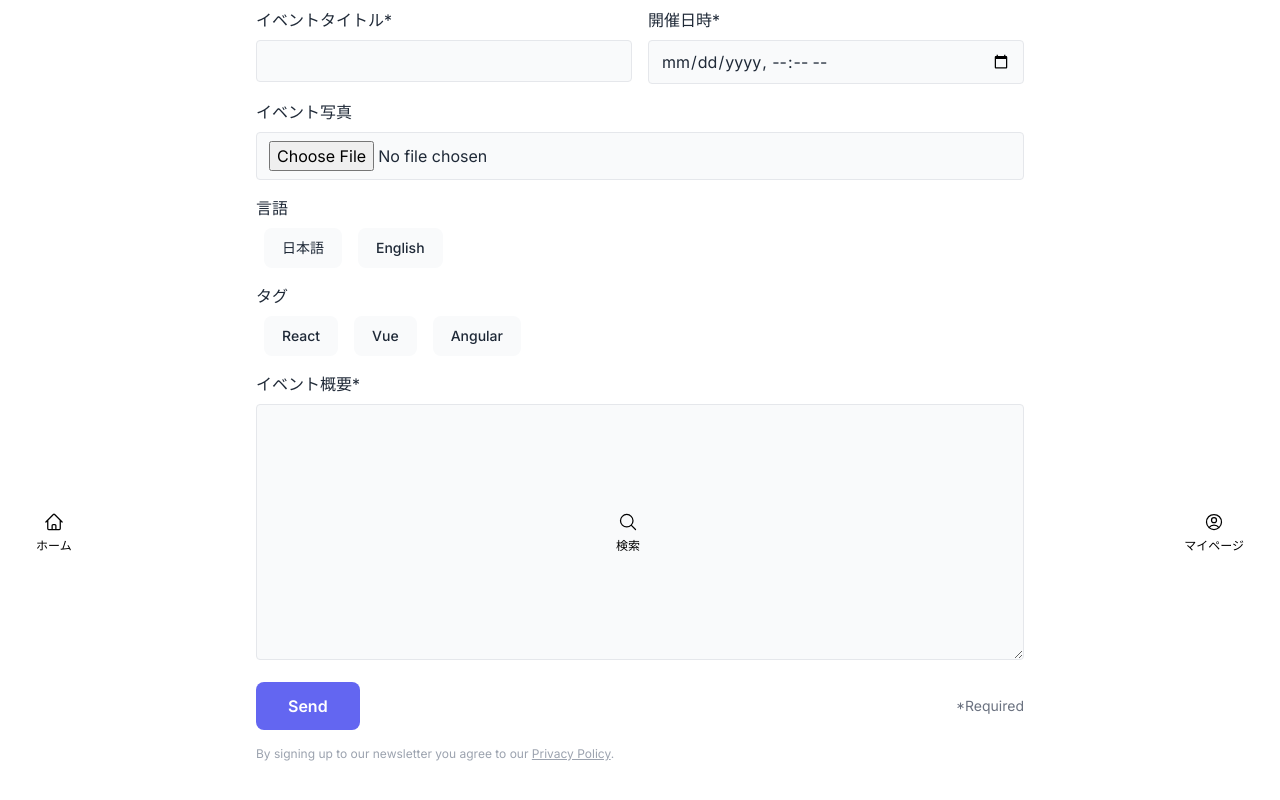
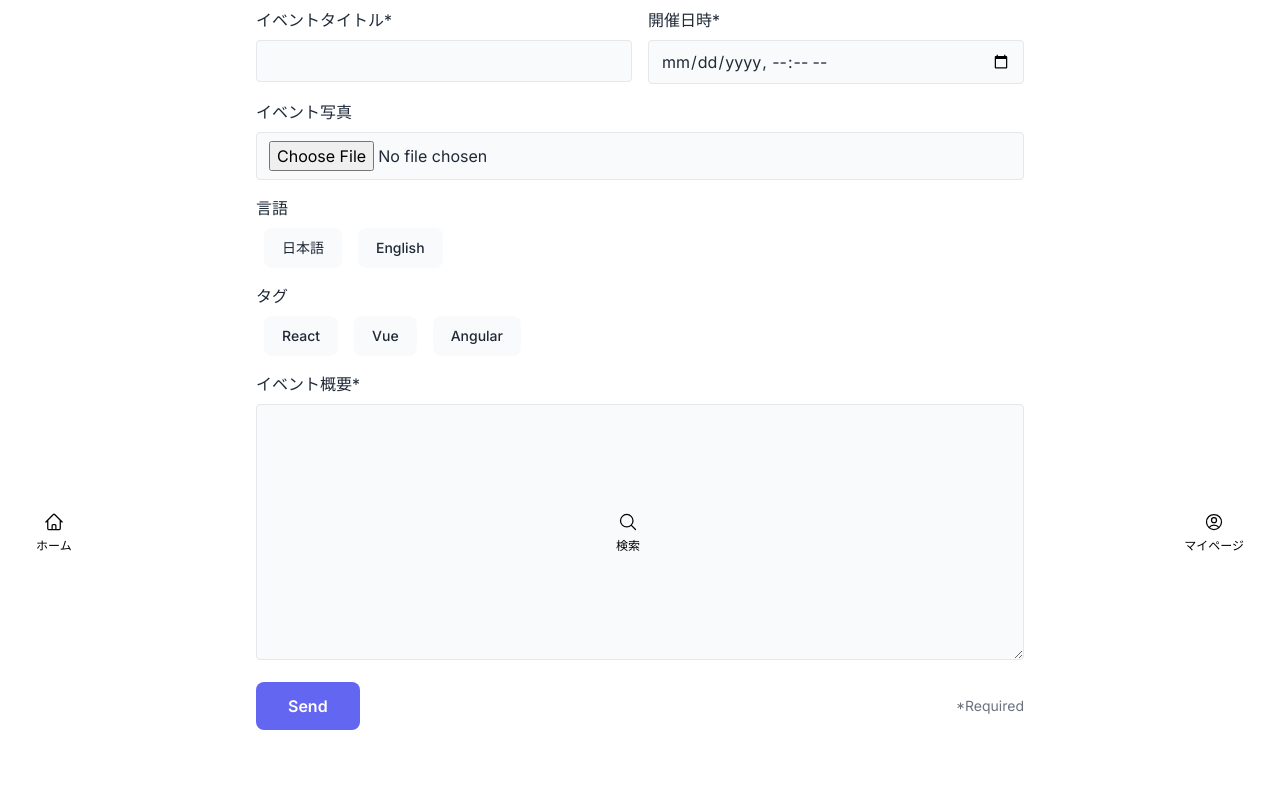
Before and after one commit to matcher-hackathon-October/matcher, a Next.js app in the folder frontend/: page /events/new in a window 1280 px wide. Shown: the part 236-1036 px from the top of the page. After the commit the page ends 1014 px from the top, so only its background shows below. Built offline with nearby package versions, Linux system fonts and the light colour scheme.

Commit message:
不必要な部分を削除

```diff
--- a/frontend/app/(authenticated)/events/new/page.tsx
+++ b/frontend/app/(authenticated)/events/new/page.tsx
@@ -194,17 +194,6 @@ export default function CreateNewEventPage() {
 
             <span className="text-sm text-gray-500">*Required</span>
           </div>
-
-          <p className="text-xs text-gray-400">
-            By signing up to our newsletter you agree to our{" "}
-            <a
-              href="#"
-              className="underline transition duration-100 hover:text-indigo-500 active:text-indigo-600"
-            >
-              Privacy Policy
-            </a>
-            .
-          </p>
         </form>
       </div>
     </div>
```
